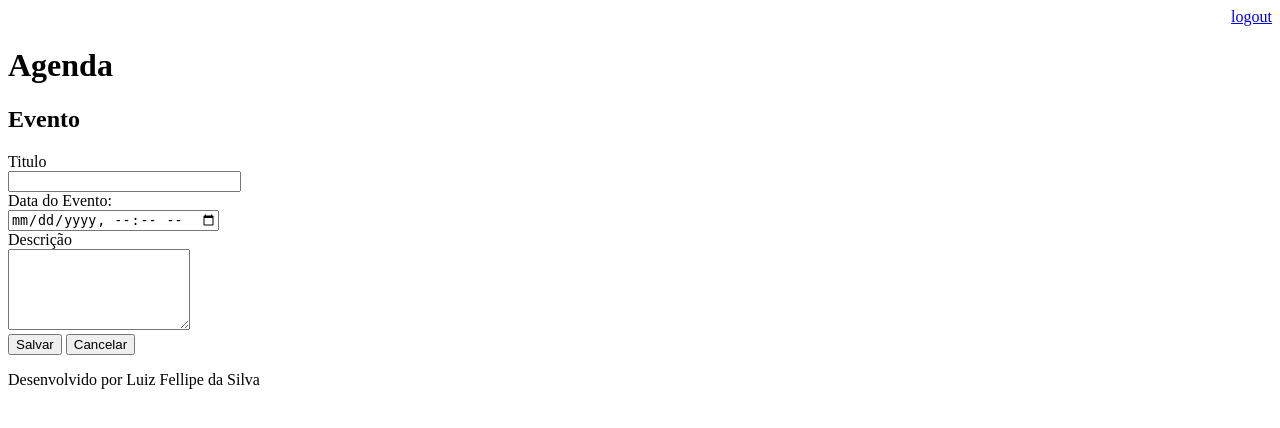
After one commit to lu1zf3ll1p3/Agenda, a Django app: page /agenda/evento/ in a window 1280 px wide. The commit adds this page. Shown: the top 428 px of the page. Run offline with Django 4.2, Linux system fonts and the light colour scheme; a user stored in the database is signed in.

Commit message:
Incluido template para inserção de eventos na agenda, incluido .gitignore para ignorar os arquivos compilados

```diff
--- a/agenda/urls.py
+++ b/agenda/urls.py
@@ -22,6 +22,8 @@ from django.views.generic import RedirectView
 urlpatterns = [
     path('admin/', admin.site.urls),
     path('agenda/', views.lista_eventos),
+    path('agenda/evento/', views.evento),
+    path('agenda/evento/submit', views.submit_evento),
     path('', RedirectView.as_view(url='/agenda/')),
     path('login/', views.login_user),
     path('login/submit', views.submit_login),
--- a/core/admin.py
+++ b/core/admin.py
@@ -6,4 +6,5 @@ from core.models import Evento
 class EventoAdmin(admin.ModelAdmin):
     list_display = ('titulo', 'data_evento', 'data_criacao')
     list_filter = ('titulo', )
+
 admin.site.register(Evento, EventoAdmin)
--- a/core/views.py
+++ b/core/views.py
@@ -3,13 +3,14 @@ from core.models import Evento
 from django.contrib.auth.decorators import login_required
 from django.contrib.auth import authenticate, login, logout
 from django.contrib import messages
+
 # Create your views here.
 
 # def index(request):
 #     return redirect('/agenda/')
 
 def login_user(request):
-   return render(request, 'login.html')
+    return render(request, 'login.html')
 
 
 def logout_user(request):
@@ -29,9 +30,29 @@ def submit_login(request):
             messages.error(request, "Usuário ou Senha inválido")
     return redirect('/')
 
+
 @login_required(login_url='/login/')
 def lista_eventos(request):
     usuario = request.user
     evento = Evento.objects.filter(usuario=usuario)
     dados = {'eventos':evento}
     return render(request, 'agenda.html', dados)
+
+
+@login_required(login_url='/login/')
+def evento(request):
+    return render(request, 'evento.html')
+
+
+@login_required(login_url='/login/')
+def submit_evento(request):
+    if request.POST:
+        titulo = request.POST.get('titulo')
+        data_evento = request.POST.get('data_evento')
+        descricao = request.POST.get('descricao')
+        usuario = request.user
+        Evento.objects.create(titulo=titulo,
+                              data_evento=data_evento,
+                              descricao=descricao,
+                              usuario=usuario)
+        return redirect('/')
--- a/templates/agenda.html
+++ b/templates/agenda.html
@@ -2,7 +2,9 @@
 
 {% block contend %}
     <h2>Agendamentos</h2>
-
+    <a href="evento/">
+        <button type="button">Novo Evento</button>
+    </a>
     <ul style="font-size: 20px">
         {% for evento in eventos %}
             <li>{{ evento.titulo }} - {{ evento.get_data_evento }}</li>
--- /dev/null
+++ b/templates/evento.html
@@ -0,0 +1,26 @@
+{% extends "model-page.html" %}
+
+{% block contend %}
+
+<h2>Evento</h2>
+
+<form action="submit" method="post">{% csrf_token %}
+    <label>Titulo</label>
+    <br>
+    <input type = "text" name="titulo" size="26">
+    <br>
+    <label>Data do Evento:</label>
+    <br>
+    <input type="datetime-local" name="data_evento" >
+    <br>
+    <label>Descrição</label>
+    <br>
+    <textarea name="descricao" rows="5" cols="20"></textarea>
+    <br>
+    <button type="submit">Salvar</button>
+    <a href="/">
+        <button type="button">Cancelar</button>
+    </a>
+</form>
+
+{% endblock %}
```
Also changed, not shown: core/models.py (+4 -3 lines), db.sqlite3, 1 other file.
